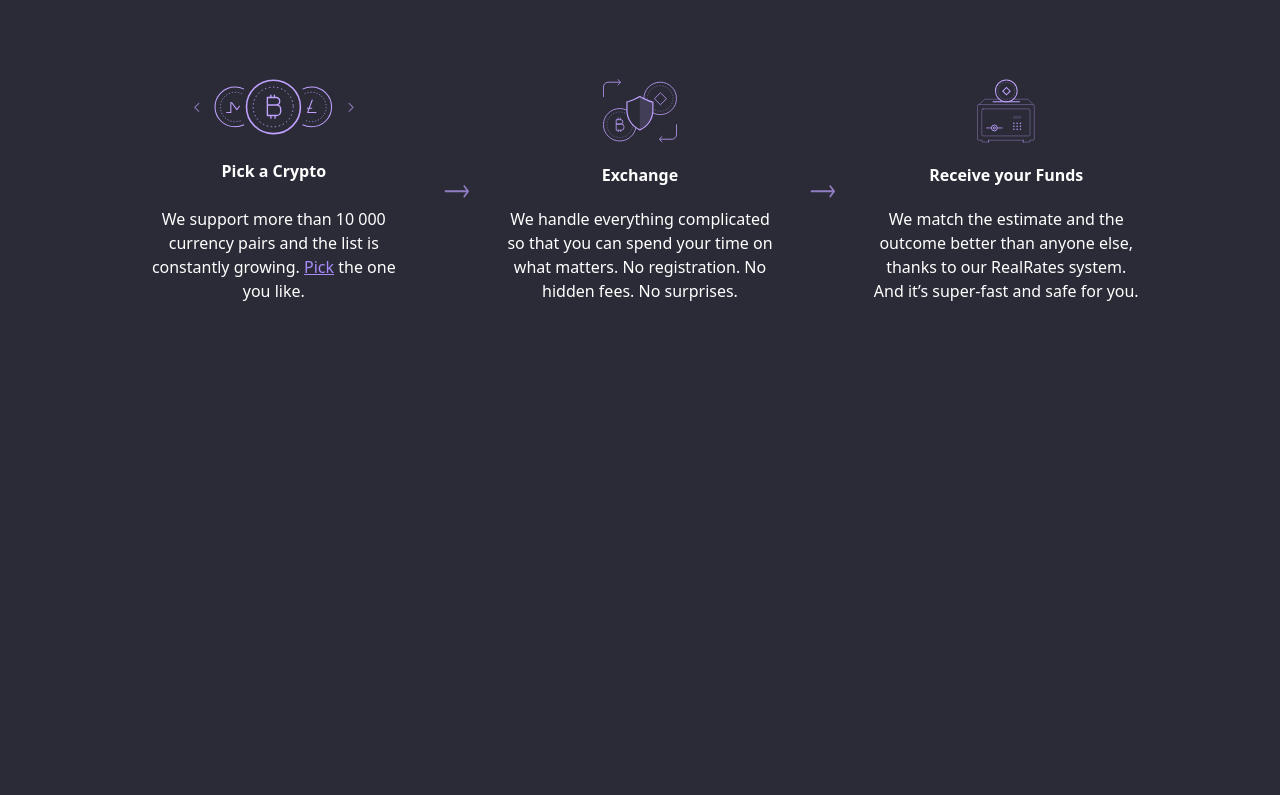
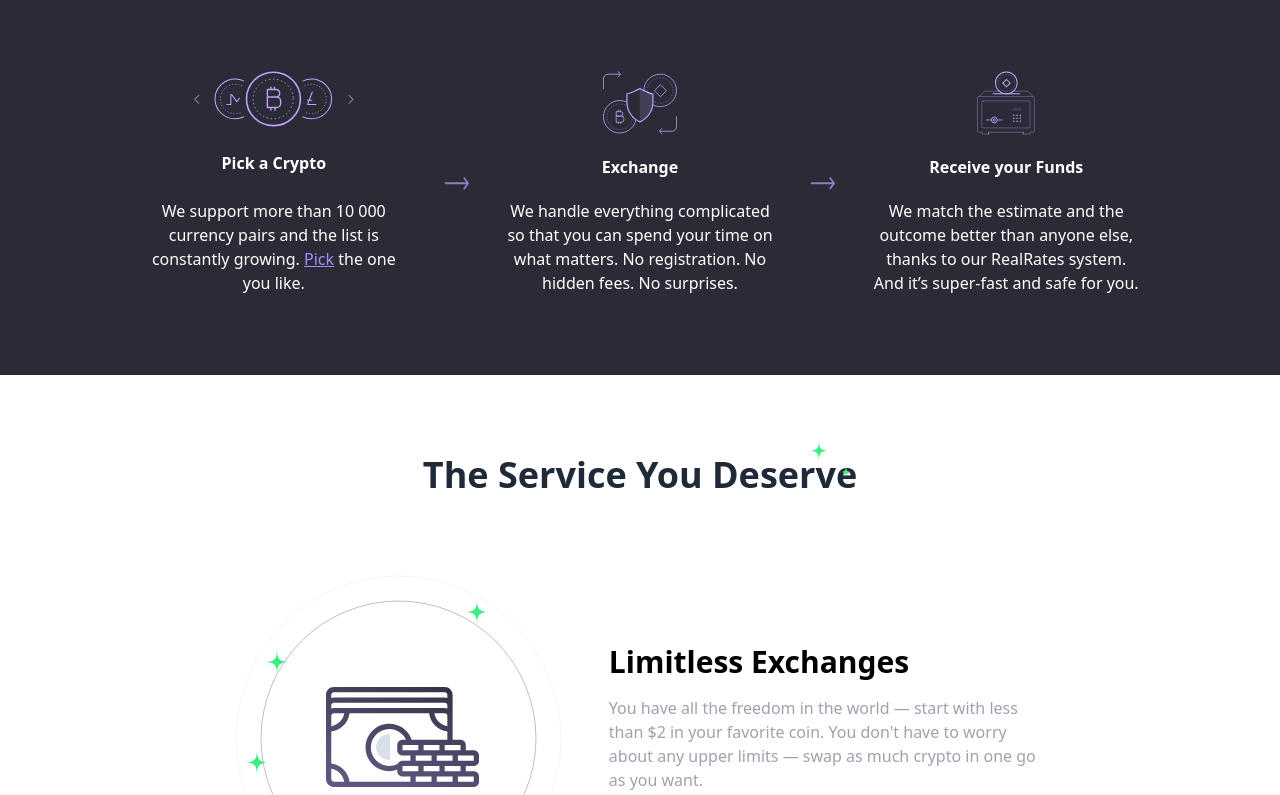
Before and after one commit to zealotdev/changeNOW-clone, a Next.js app: page / in a window 1280 px wide. Shown: the part 866-1661 px from the top of the page. Before the commit the page ends 1169 px from the top, so only its background shows below. Built offline with nearby package versions, Linux system fonts and the light colour scheme.

Commit message:
feat:Services section done ✅

```diff
--- a/components/hero.js
+++ b/components/hero.js
@@ -2,8 +2,8 @@ import { Tabs } from './tabs';
 
 const Hero = () => {
   return (
-    <div className="md:hero-bg bg-cover bg-no-repeat bg-center w-full h-screen ">
-      <div className="flex flex-col md:flex-row justify-between">
+    <section className="w-full h-auto ">
+      <div className="md:hero-bg bg-cover bg-no-repeat bg-center flex flex-col md:flex-row justify-between">
         <div className="text-left flex flex-col items-start space-y-4 mt-10 md:mt-20">
           <h1 className="text-5xl font-normal tracking-wider leading-relaxed text-white">
             Limitless Crypto <br /> Exchange
@@ -135,7 +135,7 @@ const Hero = () => {
           </div>
         </div>
       </div>
-    </div>
+    </section>
   );
 };
 
--- /dev/null
+++ b/components/services.js
@@ -0,0 +1,82 @@
+const Services = () => {
+  return (
+    <div className="bg-white w-screen">
+      <div className="md:w-11/12 xl:w-10/12 mx-auto pt-20">
+        <h1 className="text-gray-800 text-4xl font-bold relative">
+          The Service You Deserve
+          <img
+            className="absolute -top-4 right-80"
+            src="./svg/index/stars-for-general-title.svg"
+            alt="stars"
+          />
+        </h1>
+        <div className="md:flex md:justify-evenly text-left md:w-5/6 mx-auto mt-20 items-center space-x-4 px-2 md:p-0">
+          <img
+            className="hidden md:block"
+            src="./svg/limitless-exchange.svg"
+            alt="limitless-exchange"
+          />
+          <div className="md:w-3/6 md:flex md:flex-col space-y-4">
+            <h2 className="text-3xl font-semibold">Limitless Exchanges</h2>
+            <p className="text-gray-400">
+              You have all the freedom in the world — start with less than $2 in
+              your favorite coin. You don't have to worry about any upper limits
+              — swap as much crypto in one go as you want.
+            </p>
+            <a className="md:cursor-pointer text-green-500">Find out more ></a>
+          </div>
+        </div>
+        <div className="md:flex md:flex-row-reverse md:justify-evenly text-left md:w-5/6 mx-auto mt-20 items-center space-x-4 px-2 md:p-0">
+          <img
+            className="hidden md:block"
+            src="./svg/absolute-trust.svg"
+            alt="limitless-exchange"
+          />
+          <div className="md:w-3/6 md:flex md:flex-col space-y-4">
+            <h2 className="text-3xl font-semibold">Absolute Safety</h2>
+            <p className="text-gray-400">
+              Your safety is our top priority — as a non-custodial service,
+              ChangeNOW does not control your crypto assets. We do not store
+              your funds or require registration.
+            </p>
+            <a className="md:cursor-pointer text-green-500">Find out more ></a>
+          </div>
+        </div>
+        <div className="md:flex md:justify-evenly text-left md:w-5/6 mx-auto mt-20 items-center space-x-4 px-2 md:p-0">
+          <img
+            className="hidden md:block"
+            src="./svg/instant-crypto-exchange.svg"
+            alt="limitless-exchange"
+          />
+          <div className="md:w-3/6 md:flex md:flex-col space-y-4">
+            <h2 className="text-3xl font-semibold">Instant Crypto Exchange</h2>
+            <p className="text-gray-400">
+              Our service is built for simplicity and superspeed — we exchange
+              crypto in 2 minutes on average. We also support Visa and
+              MasterCard for fast and easy fiat-to-crypto purchases.
+            </p>
+            <a className="md:cursor-pointer text-green-500">Try it ></a>
+          </div>
+        </div>
+        <div className="md:flex md:flex-row-reverse md:justify-evenly text-left md:w-5/6 mx-auto mt-20 items-center space-x-4 px-2 md:p-0">
+          <img
+            className="hidden md:block"
+            src="./svg/honest-above-all.svg"
+            alt="limitless-exchange"
+          />
+          <div className="md:w-3/6 md:flex md:flex-col space-y-4">
+            <h2 className="text-3xl font-semibold">Honesty Above All</h2>
+            <p className="text-gray-400">
+              You no longer have to worry about picking the best exchange rate.
+              We work with multiple cryptocurrency trading platforms and
+              exchange partners to guarantee the best rates to our clients.
+            </p>
+            <a className="md:cursor-pointer text-green-500">Find out more ></a>
+          </div>
+        </div>
+      </div>
+    </div>
+  );
+};
+
+export { Services };
--- a/pages/index.js
+++ b/pages/index.js
@@ -1,10 +1,11 @@
 import Head from 'next/head';
 
 import { Hero } from '../components/hero';
+import { Services } from '../components/services';
 
 export default function Home() {
   return (
-    <div className="flex flex-col items-center justify-center min-h-screen py-2">
+    <div>
       <Head>
         <title>
           Best Crypto Exchange | Top Cryptocurrency Rates and Fees | ChangeNOW
@@ -13,7 +14,10 @@ export default function Home() {
       </Head>
 
       <main className="flex flex-col items-center justify-center w-full flex-1 text-center">
+        {/* Hero Section */}
         <Hero />
+        {/* Services Section */}
+        <Services />
       </main>
     </div>
   );
```
